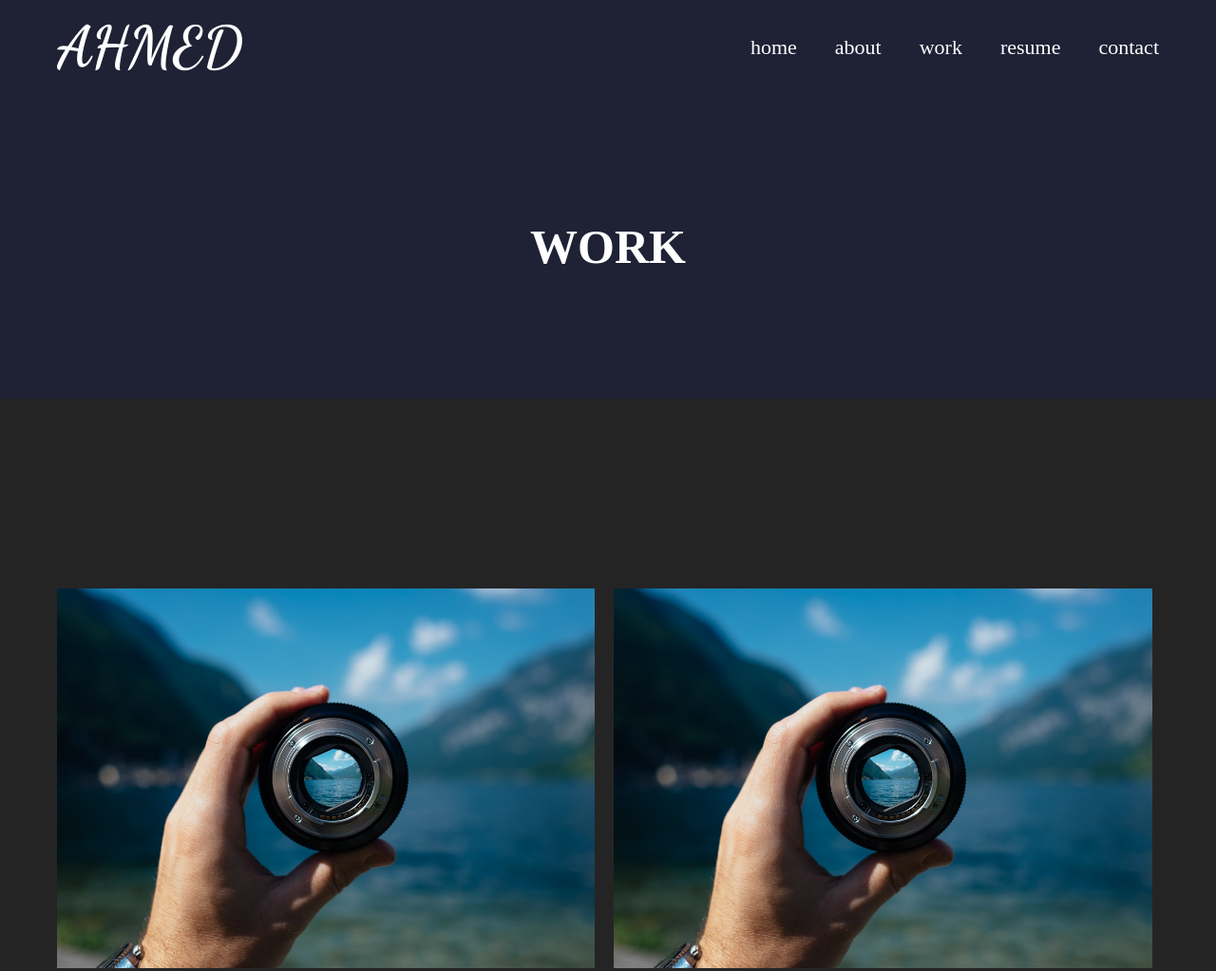
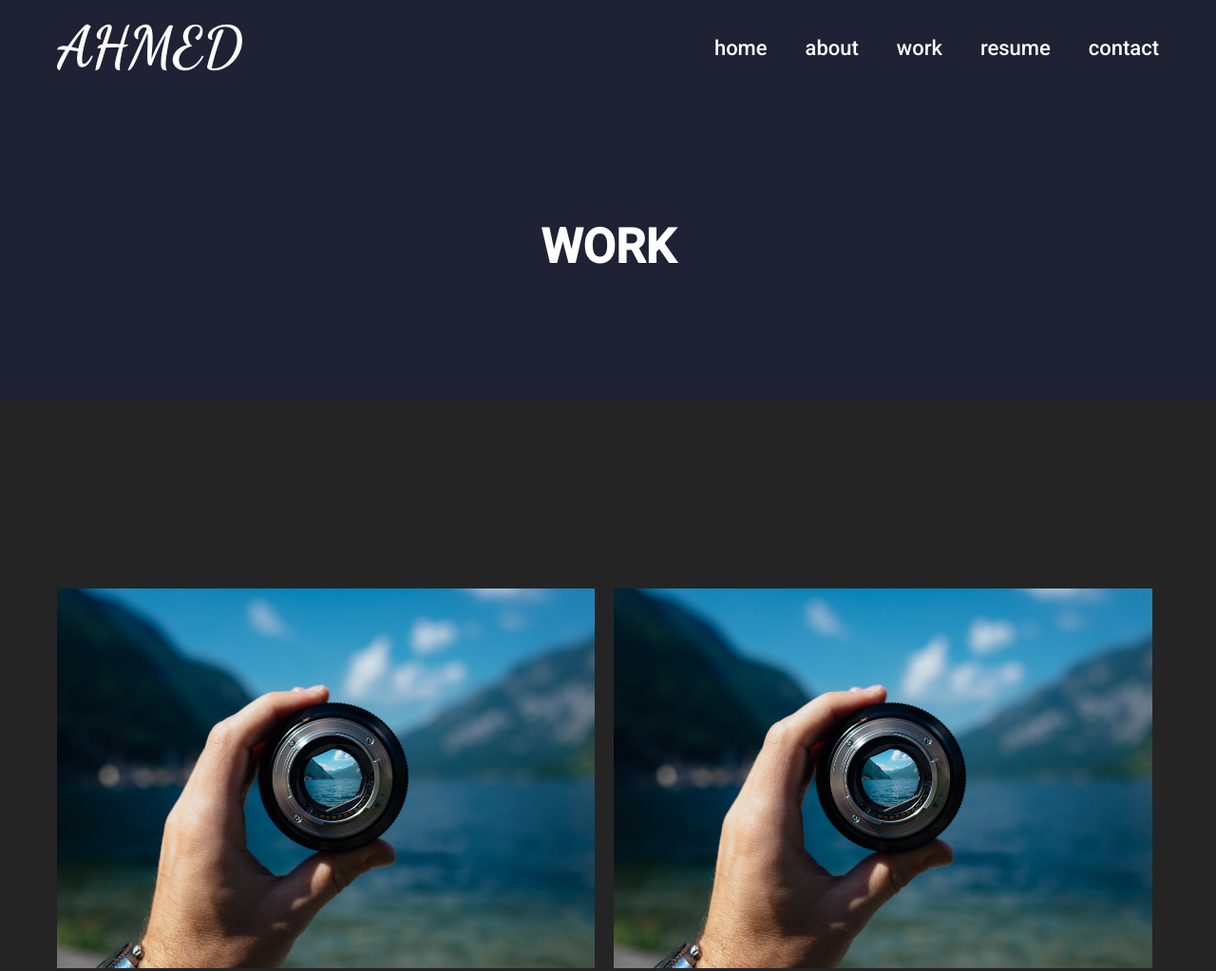
Before and after one commit to Ahmed-Feryani/portfolio, a plain HTML site: page work.html in a window 1280 px wide. Shown: the top 1023 px of the page at 95% size. Drawn offline with Linux system fonts and the light colour scheme.

Commit message:
#ADD : roboto font

```diff
--- a/styles/styles.css
+++ b/styles/styles.css
@@ -15,6 +15,7 @@ a:active {
 
 html {
   font-size: 62.5%;
+  font-family: "Roboto", sans-serif;
 }
 
 ul {
@@ -104,14 +105,17 @@ ul {
   font-weight: bold;
   color: #fff;
 }
-.navigation {
+.header {
   background: #1f2235;
 }
-.navigation__nav {
+.navigation {
   display: flex;
   justify-content: space-between;
   align-items: center;
   height: 10rem;
+}
+.navigation__nav {
+  display: inline;
 }
 
 .navigation__nav-list {
--- a/work.html
+++ b/work.html
@@ -10,14 +10,19 @@
       href="https://fonts.googleapis.com/css2?family=Dancing+Script:wght@700&display=swap"
       rel="stylesheet"
     />
+
+    <link
+      href="https://fonts.googleapis.com/css2?family=Roboto:wght@100;300;400;500&display=swap"
+      rel="stylesheet"
+    />
     <link rel="stylesheet" href="/styles/styles.css" />
     <title>portfolio</title>
   </head>
   <body>
-    <header class="navigation">
-      <nav class="navigation__nav container container--big">
+    <header class="header">
+      <div class="navigation container container--big">
         <a href="/"><div class="logo">ahmed</div></a>
-
+        <nav class="navigation__nav">
           <ul class="navigation__nav-list">
             <li class="navigation__nav-item">
               <a class="navigation__nav-link" href="/">home</a>
@@ -36,6 +41,7 @@
             </li>
           </ul>
         </nav>
+      </div>
     </header>
     <main>
       <section class="title cvh">
```
Also changed, not shown: about.html (+8 -3 lines), contact.html (+8 -3 lines), index.html (+8 -3 lines), resume.html (+8 -3 lines). Lines whose indentation alone changed are shown as unchanged.
